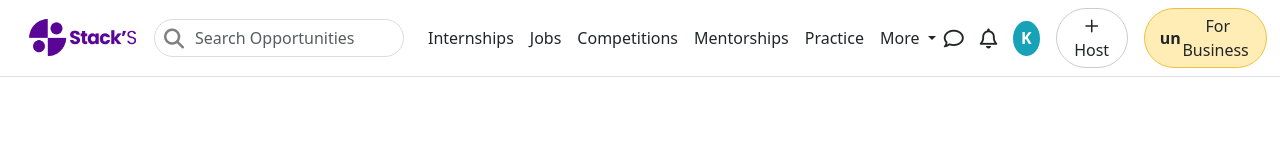
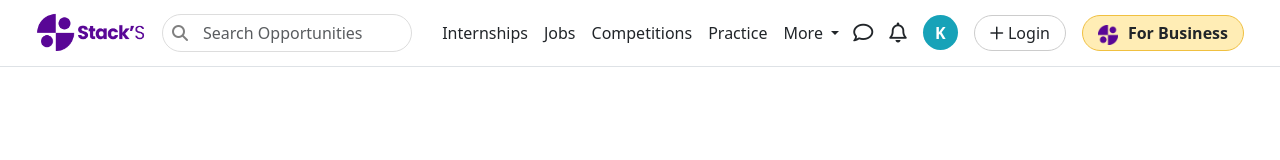
Before and after one commit to kadhirvel-m/General-Template, a plain HTML site: page index.html in a window 1280 px wide. Drawn offline with nearby package versions, Linux system fonts and the light colour scheme.

Commit message:
Update navbar styles

```diff
--- a/css/styles.css
+++ b/css/styles.css
@@ -1,3 +1,8 @@
+:root {
+    --primary-color: #590696;
+    --secondary-color: #8c52ff;
+    --bacground: #ffedb5;
+}
 .nav-logo {
     width: 110px;
 }
@@ -26,24 +31,26 @@
     justify-content: center;
 }
 .business-btn {
-    background-color: #ffedb5;
+    background-color: var(--bacground);
+    display: flex;
+    flex-direction: column;
+    justify-content: center;
     border-radius: 50px;
     padding: 5px 15px;
     border: 1px solid #f0c040;
 }
-.host-btn {
+.business-btn img{
+    width: 30px;
+    padding-right: 10px;
+}
+.login-btn {
     border-radius: 50px;
     padding: 5px 15px;
     border: 1px solid #ccc;
 }
-.dot-notification {
-    position: absolute;
-    top: 2px;
-    right: 2px;
-    width: 8px;
-    height: 8px;
-    background-color: orange;
-    border-radius: 50%;
+.login-btn:hover {
+    border: 1px solid #ccc;
+    background-color: var(--primary-color);
 }
 @media (max-width: 991px) {
     .search-input {
--- a/index.html
+++ b/index.html
@@ -3,16 +3,15 @@
 <head>
     <meta charset="UTF-8">
     <meta name="viewport" content="width=device-width, initial-scale=1.0">
-    <title>Unstop Navbar Clone</title>
+    <title>Stack AI</title>
     <script src="https://kit.fontawesome.com/c951bb1c34.js" crossorigin="anonymous"></script>
     <link href="https://cdn.jsdelivr.net/npm/bootstrap@5.3.0/dist/css/bootstrap.min.css" rel="stylesheet">
     <script src="https://cdn.jsdelivr.net/npm/bootstrap@5.3.0/dist/js/bootstrap.bundle.min.js"></script>
     <link rel="stylesheet" href="css/styles.css">
-    <link rel="icon" type="image/x-icon" href="/images/favicon.ico">
+    <link rel="icon" type="image/x-icon" href="img/favicon.png">
 </head>
 <body>
-
-<nav class="navbar navbar-expand-lg navbar-light bg-white border-bottom px-3">
+<nav class="navbar navbar-expand-lg navbar-light bg-white border-bottom px-4">
     <div class="container-fluid">
         <!-- Left Section -->
         <a class="navbar-brand d-flex align-items-center" href="#">
@@ -29,7 +28,7 @@
         <div class="collapse navbar-collapse" id="navbarSupportedContent">
             <!-- Search Bar -->
             <div class="position-relative me-lg-3 my-2 my-lg-0">
-                <span class="search-icon"><i class="fa-solid fa-magnifying-glass fa-lg"></i></span>
+                <span class="search-icon"><i class="fa-solid fa-magnifying-glass"></i></span>
                 <input type="text" class="form-control search-input" placeholder="Search Opportunities">
             </div>
 
@@ -38,7 +37,6 @@
                 <li class="nav-item"><a class="nav-link text-dark" href="#">Internships</a></li>
                 <li class="nav-item"><a class="nav-link text-dark" href="#">Jobs</a></li>
                 <li class="nav-item"><a class="nav-link text-dark" href="#">Competitions</a></li>
-                <li class="nav-item"><a class="nav-link text-dark" href="#">Mentorships</a></li>
                 <li class="nav-item"><a class="nav-link text-dark" href="#">Practice</a></li>
                 <li class="nav-item dropdown">
                     <a class="nav-link dropdown-toggle text-dark" href="#" role="button" data-bs-toggle="dropdown">
@@ -54,14 +52,13 @@
                 </div>
                 <i class="fa-regular fa-bell fa-lg"></i>
                 <div class="profile-circle">K</div>
-                <button class="btn btn-outline-dark host-btn"><i class="fa-regular fa-plus"></i> Host</button>
+                <button class="btn btn-outline-dark login-btn"><i class="fa-regular fa-plus"></i> Login</button>
                 <button class="btn business-btn d-flex align-items-center">
-                    <span class="fw-bold">un</span>&nbsp;For Business
+                    <span class="fw-bold"><img src="img/icon.png" alt="">For Business
                 </button>
             </div>
         </div>
     </div>
 </nav>
-
 </body>
 </html>
```
Also changed, not shown: img/favicon.png (added), img/icon.png (added).
